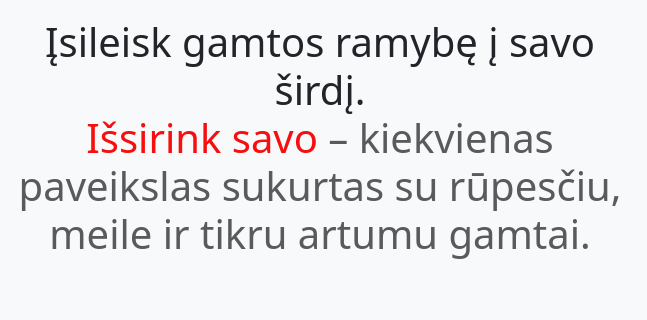
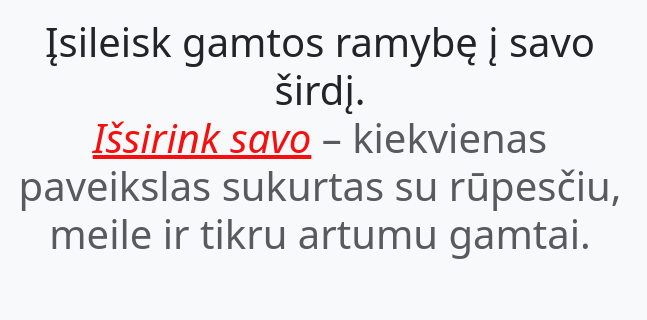
Before and after one commit to AgneBvdB/vilmos-puslapis, a plain HTML site: page index.html in a window 1280 px wide. Shown: the part 250-570 px from the top of the page, 0-647 px from the left. Drawn offline with nearby package versions, Linux system fonts and the light colour scheme.

Commit message:
link decoration

```diff
--- a/index.html
+++ b/index.html
@@ -12,7 +12,8 @@
         <div class="container-fluid">
             <div class="row align-items-center" style="min-height: 100vh;">
                 <div class="col-lg-6 col-sm-12 d-flex justify-content-center align-items-center text-center py-5">
-                <h1>Įsileisk gamtos ramybę į savo širdį.<p class="text-body-secondary"><a class="text-decoration-none" href="gallery.html" id="call-to-action" >Išsirink savo</a> – kiekvienas paveikslas sukurtas su rūpesčiu, meile ir tikru artumu gamtai.</p></h1>
+                <h1>Įsileisk gamtos ramybę į savo širdį.<p class="text-body-secondary"><a class="fst-italic"
+                href="gallery.html" id="call-to-action" >Išsirink savo</a> – kiekvienas paveikslas sukurtas su rūpesčiu, meile ir tikru artumu gamtai.</p></h1>
                 </div>
                 <div class="col-lg-5 col-sm-12" id="profile-pic">
                     <img class="img-fluid rounded" src="https://github.com/AgneBvdB/vilmos-puslapis/blob/main/nuotraukos/Vilma-Smilgiene%CC%87-1-1024x1024.jpg?raw=true" alt="Vilma šypsosi prie kačių skulptūrų" >
```
